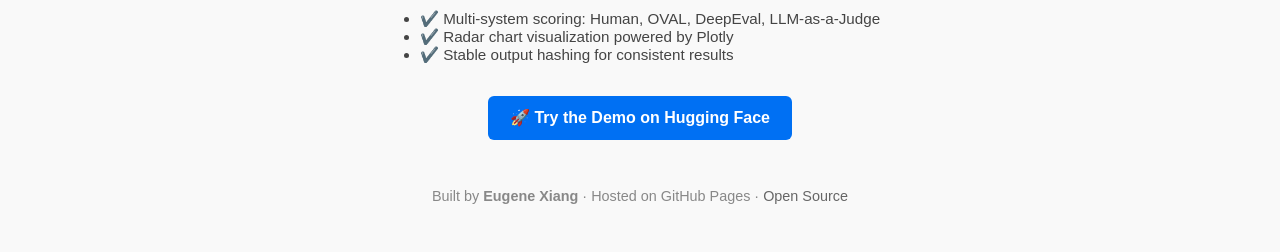
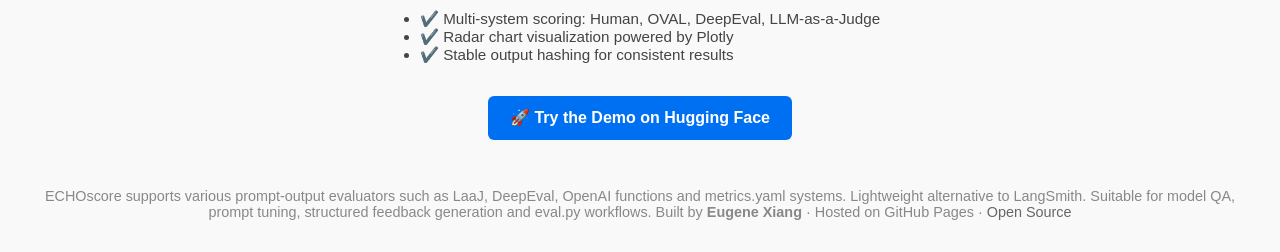
Before and after one commit to EugeneXiang/ECHOscore, a plain HTML site: page index.html in a window 1280 px wide. Shown: the part 634-886 px from the top of the page. Drawn offline with Linux system fonts and the light colour scheme.

Commit message:
Update index.html

```diff
--- a/index.html
+++ b/index.html
@@ -73,6 +73,8 @@
     </div>
   </div>
    <footer style="margin-top: 3em; font-size: 0.9em; color: #888; text-align: center;">
+  ECHOscore supports various prompt-output evaluators such as LaaJ, DeepEval, OpenAI functions and metrics.yaml systems.
+  Lightweight alternative to LangSmith. Suitable for model QA, prompt tuning, structured feedback generation and eval.py workflows.
   Built by <strong>Eugene Xiang</strong> · Hosted on GitHub Pages ·
   <a href="https://github.com/EugeneXiang/ECHOscore" target="_blank" style="color: #666; text-decoration: none;">Open Source</a>
   </footer>
```
